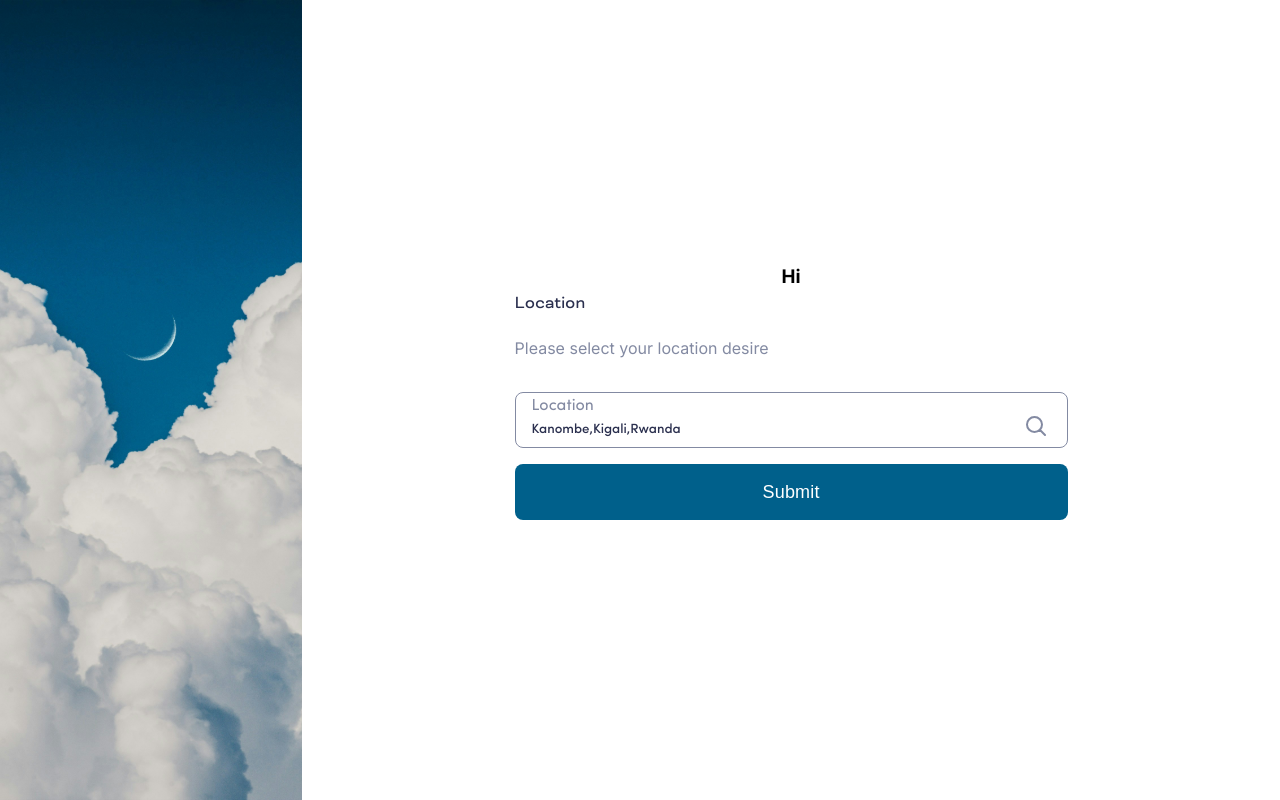
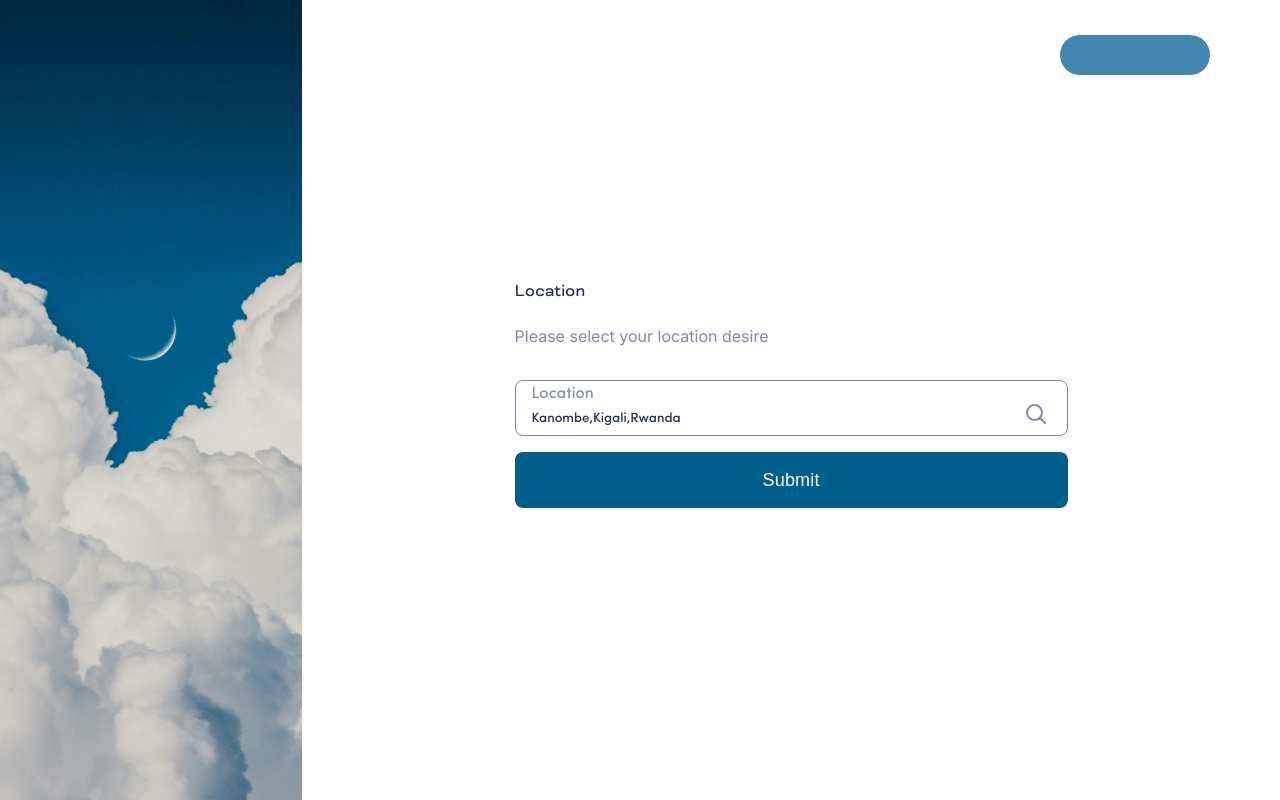
Before and after one commit to NSENGIYUMVA-Christian/weather-app-nextjs, a Next.js app in the folder client/: page /dashboard in a window 1280 px wide. Built offline with nearby package versions, Linux system fonts and the light colour scheme; sample sign-in values are in the browser's storage.

Commit message:
added current user section

```diff
--- a/client/app/dashboard/page.module.scss
+++ b/client/app/dashboard/page.module.scss
@@ -2,17 +2,33 @@ $primary-navy:#2A2F4E;
 $darkgrey:#838AA2;
 $blue:#034EA2;
 $skyBlue:#00608B;
+$otherBlue:#4187B0;
 $white:#FFFFFF;
 
 
 .mainContainer{
-
+position: relative;
     display: flex;
     height: 100vh;
     img{
         width:100%;
         height: 100%;
     }
+}
+
+.currentUser{
+    position:absolute;
+    top:35px;
+    right:70px;
+    width:150px;
+    height: 40px;
+    border-radius: 26px;
+    background-color: $otherBlue;
+    color: $white;
+    padding: 12px 18px;
+    text-align: center;
+    line-height: 16px;
+    font-size: 13px;
 }
 
 .col2{
--- a/client/app/dashboard/page.tsx
+++ b/client/app/dashboard/page.tsx
@@ -12,6 +12,7 @@ import {  toast } from 'react-toastify';
 import SearchIcon from '@/components/searchIcon';
 import axios from "axios"
 import { structrurePastWeatherData } from '@/utils/structrurePastWeatherData';
+
 
 
 
@@ -101,7 +102,7 @@ const dashboard = () => {
   </div>
   {/* col-2 */}
   <div className={styles.col2} >
-  <h3>Hi {first_name}</h3>
+  <span className={`${styles.currentUser} ${sofiaProBold.className} `} >{last_name} {first_name}</span>
 
   <form>
     <div className={styles.col2Row1} >
```
